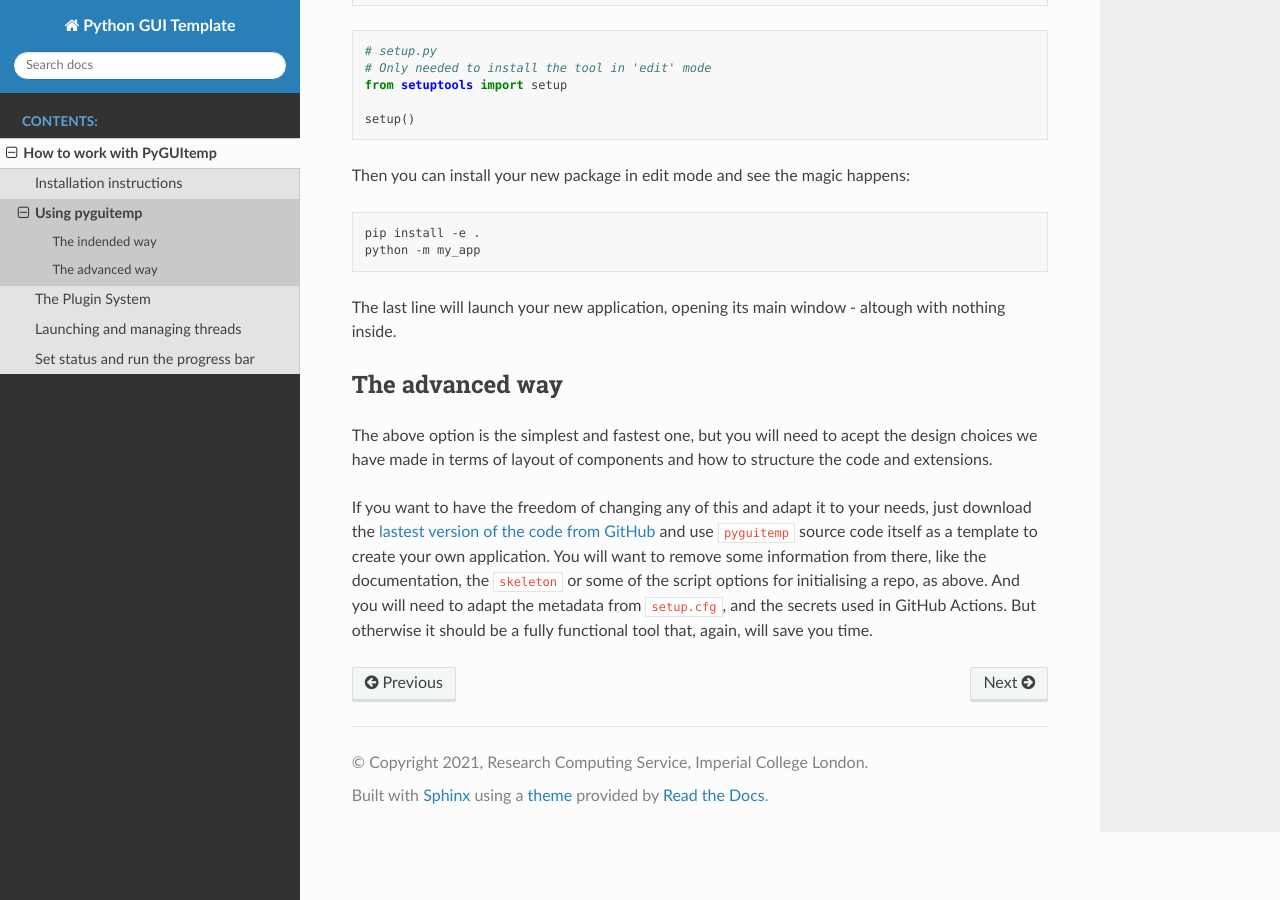
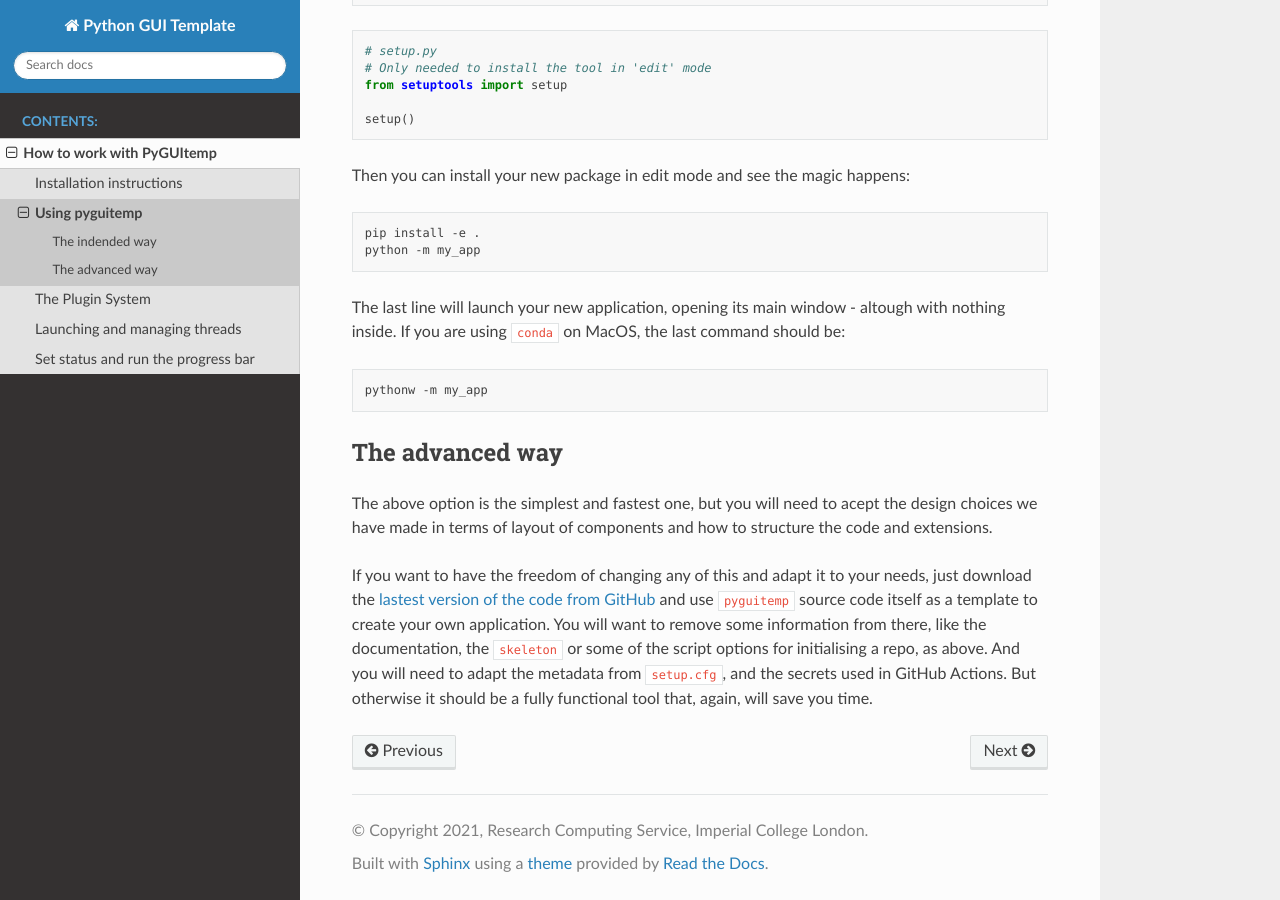
Before and after one commit to ImperialCollegeLondon/guikit, a Sphinx documentation site: the page built from docs/howtos/using_pyguitemp.md, in a window 1280 px wide and 900 px high, scrolled down 1341 px. Built offline with Sphinx 7.4.7 and the Read the Docs theme 2.0.0, drawn with Linux system fonts in a browser that asks for light colours; pages that are not in the unit, such as notebooks, are missing from menus.

Commit message:
:memo: Add how to launch the app if using conda on MacOS

````diff
--- a/docs/howtos/using_pyguitemp.md
+++ b/docs/howtos/using_pyguitemp.md
@@ -78,7 +78,11 @@ python -m my_app
 ```
 
 The last line will launch your new application, opening its main window - altough with
-nothing inside.
+nothing inside. If you are using `conda` on MacOS, the last command should be:
+
+```bash
+pythonw -m my_app
+```
 
 ## The advanced way
 
````
